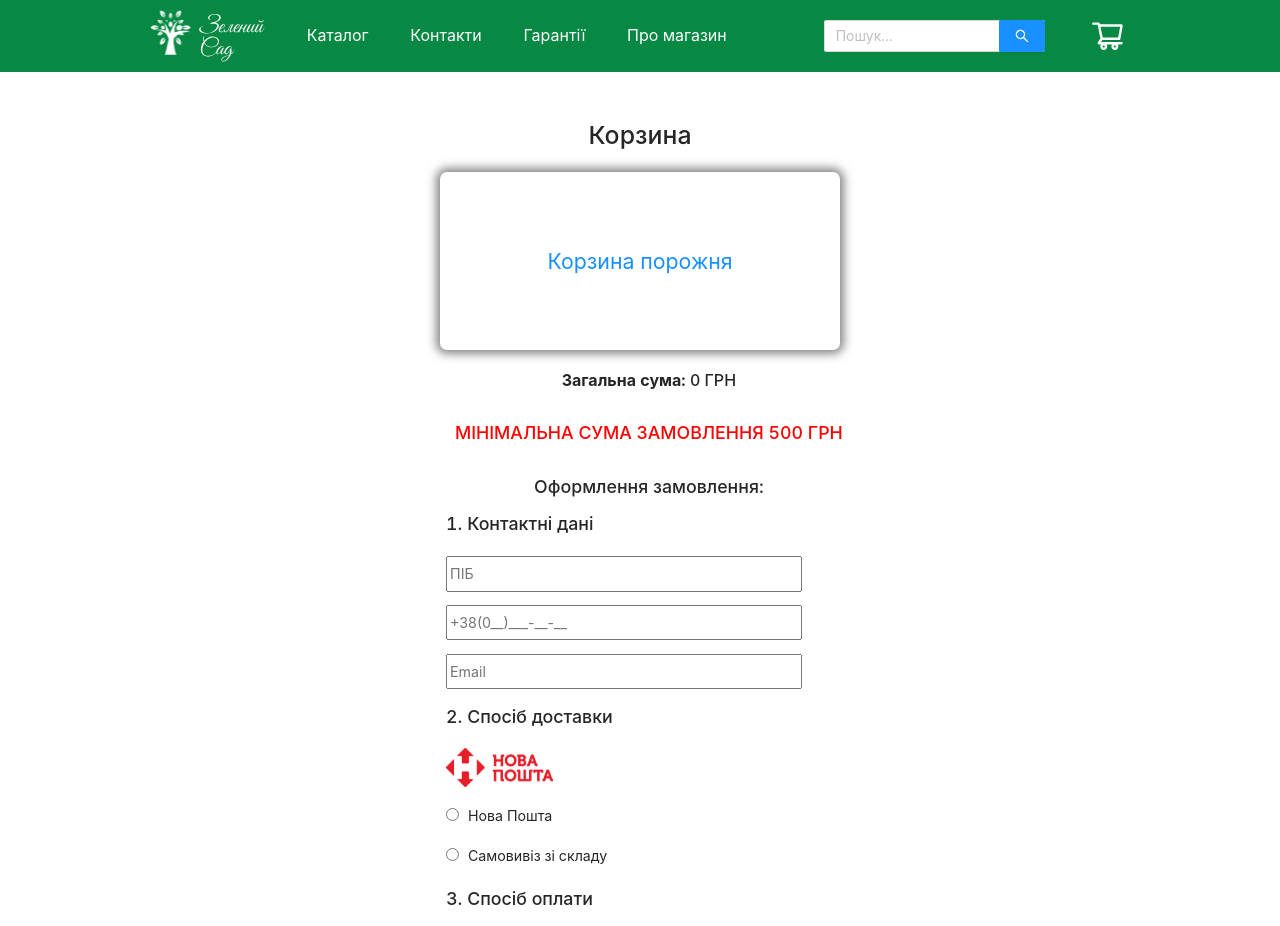
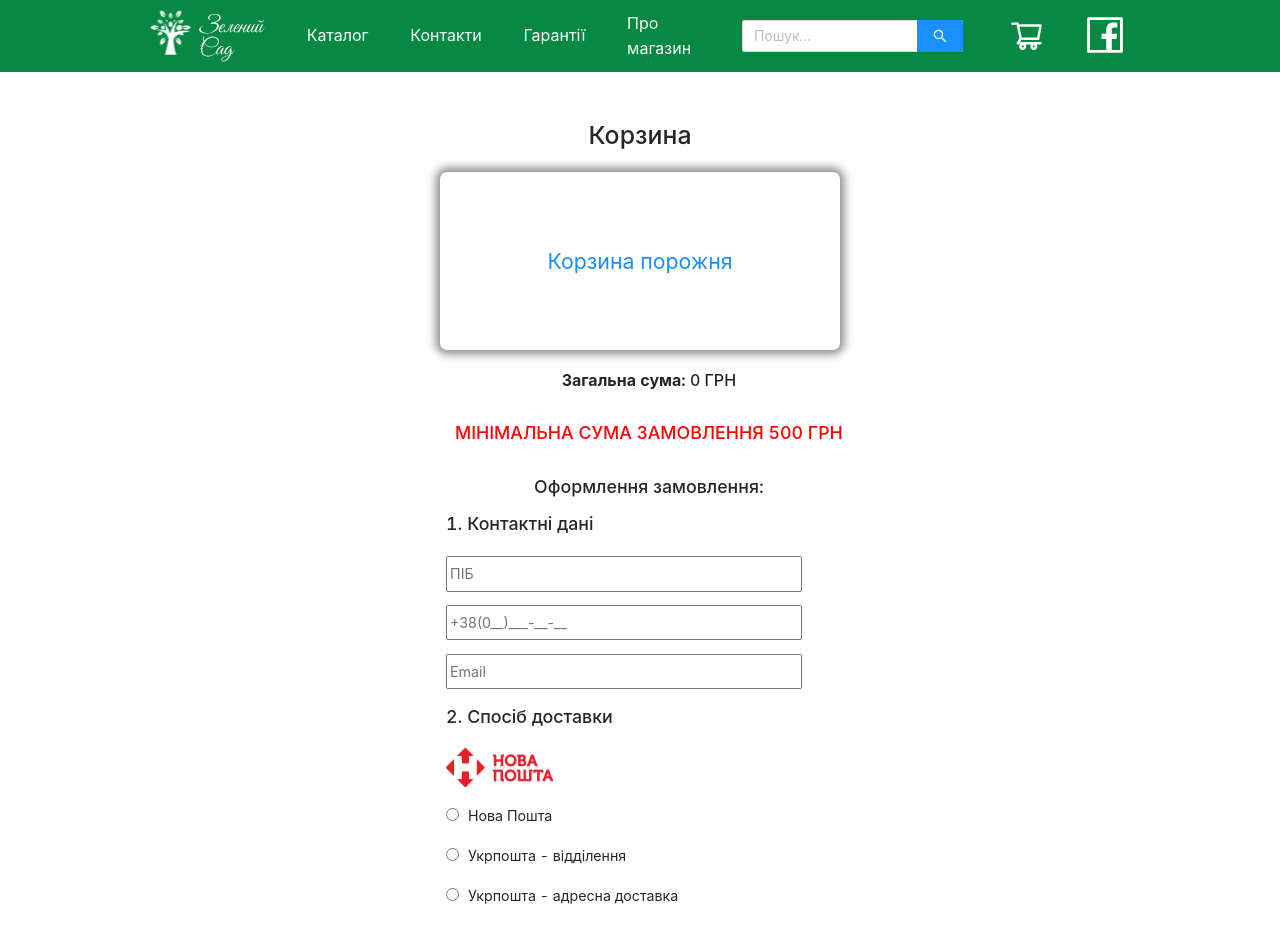
Before and after one commit to koffis/plants-catalog, a React (Create React App) app: page /cart in a window 1280 px wide. Shown: the top 926 px of the page. Built offline with nearby package versions, Linux system fonts and the light colour scheme.

Commit message:
new changes

```diff
--- a/src/modules/CartPage/delivery.js
+++ b/src/modules/CartPage/delivery.js
@@ -3,11 +3,11 @@ import { useHistory } from "react-router-dom";
 
 import novaposhta from "../../assets/images/novaposhta.svg";
 import banks from "../../assets/images/banks.png";
-import { clearCart } from './actions/cartActions';
+import { clearCart } from "./actions/cartActions";
 import { buyGoods } from "./api";
 import { useDispatch } from "react-redux";
 
-import './index.scss';
+import "./index.scss";
 
 const Delivery = ({ cart, price, setSuccess }) => {
   let history = useHistory();
@@ -30,29 +30,106 @@ const Delivery = ({ cart, price, setSuccess }) => {
           buyGoods({
             line_items: cart,
             price,
-            ...values
+            ...values,
           }).then(() => {
             setSuccess(true);
-            setTimeout(() => setSuccess(false), 5000)});
-            dispatch(clearCart());
+            setTimeout(() => setSuccess(false), 5000);
+          });
+          dispatch(clearCart());
         }}
       >
         {({ values }) => (
           <Form>
-            <Field className='cart-delivery-input' required name="name" placeholder="ПІБ" />
-            <Field className='cart-delivery-input' required name="number" placeholder="+38(0__)___-__-__" />
-            <Field className='cart-delivery-input' required name="email" placeholder="Email" type="email" />
+            <Field
+              className="cart-delivery-input"
+              required
+              name="name"
+              placeholder="ПІБ"
+            />
+            <Field
+              className="cart-delivery-input"
+              required
+              name="number"
+              placeholder="+38(0__)___-__-__"
+            />
+            <Field
+              className="cart-delivery-input"
+              required
+              name="email"
+              placeholder="Email"
+              type="email"
+            />
             <h4>2. Спосіб доставки</h4>
-            <img className="cart-delivery-poshta" src={novaposhta} alt="nova poshta" />
-            <div className='cart-delivery-radio' role="group" aria-labelledby="my-radio-group">
+            <img
+              className="cart-delivery-poshta"
+              src={novaposhta}
+              alt="nova poshta"
+            />
+            <div
+              className="cart-delivery-radio"
+              role="group"
+              aria-labelledby="my-radio-group"
+            >
               <label>
                 <Field type="radio" name="delivery" value="Нова пошта" />
                 Нова Пошта
               </label>
               {values.delivery === "Нова пошта" && (
                 <div className="poshta-block">
-                  <Field className='cart-delivery-input' required name="town" placeholder="Місто" />
-                  <Field className='cart-delivery-input' required name="department" placeholder="Відділення" />
+                  <Field
+                    className="cart-delivery-input"
+                    required
+                    name="town"
+                    placeholder="Місто"
+                  />
+                  <Field
+                    className="cart-delivery-input"
+                    required
+                    name="department"
+                    placeholder="Відділення"
+                  />
+                </div>
+              )}
+              <label>
+                <Field
+                  type="radio"
+                  name="delivery"
+                  value="Укрпошта - відділення"
+                />
+                Укрпошта - відділення
+              </label>
+              {values.delivery === "Укрпошта - відділення" && (
+                <div className="poshta-block">
+                  <Field
+                    className="cart-delivery-input"
+                    required
+                    name="department"
+                    placeholder="Введіть індекс відділення укрпошти"
+                  />
+                </div>
+              )}
+              <label>
+                <Field
+                  type="radio"
+                  name="delivery"
+                  value="Укрпошта - адреснa доставкa"
+                />
+                Укрпошта - адреснa доставкa
+              </label>
+              {values.delivery === "Укрпошта - адреснa доставкa" && (
+                <div className="poshta-block">
+                  <Field
+                    className="cart-delivery-input"
+                    required
+                    name="department"
+                    placeholder="Введіть індекс відділення укрпошти"
+                  />
+                  <Field
+                    className="cart-delivery-input"
+                    required
+                    name="town"
+                    placeholder="Введіть Вашу повну поштову адресу"
+                  />{" "}
                 </div>
               )}
               <label>
@@ -62,7 +139,11 @@ const Delivery = ({ cart, price, setSuccess }) => {
             </div>
             <h4>3. Спосіб оплати</h4>
             <img className="cart-delivery-banks" src={banks} alt="banks" />
-            <div className='cart-delivery-radio' role="group" aria-labelledby="my-radio-group">
+            <div
+              className="cart-delivery-radio"
+              role="group"
+              aria-labelledby="my-radio-group"
+            >
               <label>
                 <Field type="radio" name="payment" value="Переказ на карту" />
                 Переказ на карту
@@ -81,15 +162,24 @@ const Delivery = ({ cart, price, setSuccess }) => {
               as="textarea"
               name="comment"
               placeholder="Коментар до замовлення"
-              maxLength='180'
+              maxLength="180"
             />
             <p>
-              Коли ви здійснюєте покупку в нашому магазині,
-              ви погоджуєтесь з
+              Коли ви здійснюєте покупку в нашому магазині, ви погоджуєтесь з
               <b> користувацьким договором</b>
             </p>
-            <button disabled={price > 499 ? false : true} className="cart-delivery-button" type="submit">Оформити замовлення</button>
-            {price < 500 && <h5 style={{color: "red"}}>МІНІМАЛЬНА СУМА ЗАМОВЛЕННЯ 500 ГРН</h5>}
+            <button
+              disabled={price > 499 ? false : true}
+              className="cart-delivery-button"
+              type="submit"
+            >
+              Оформити замовлення
+            </button>
+            {price < 500 && (
+              <h5 style={{ color: "red" }}>
+                МІНІМАЛЬНА СУМА ЗАМОВЛЕННЯ 500 ГРН
+              </h5>
+            )}
           </Form>
         )}
       </Formik>
--- a/src/modules/components/Footer/index.js
+++ b/src/modules/components/Footer/index.js
@@ -46,7 +46,7 @@ const Footer = () => {
           <a
             className="footer-other-block-icon"
             target="_blank" rel="noopener noreferrer"
-            href="https://www.facebook.com/SagSimyBoyko/"
+            href="https://www.facebook.com/green.garden.ternopil/"
           >
             <FacebookOutlined />
           </a>
--- a/src/modules/components/Header/index.js
+++ b/src/modules/components/Header/index.js
@@ -8,6 +8,7 @@ import {
   ShoppingCartOutlined,
   AppstoreOutlined,
   MenuOutlined,
+  FacebookOutlined,
 } from "@ant-design/icons";
 import { Button } from "antd";
 import styled from "styled-components";
@@ -50,13 +51,27 @@ const Header = () => {
           <Link to="/about">Про магазин</Link>
         </span>
         <span className="header-desktop-menu-right">
-        <SearchCustom placeholder="Пошук..." onSearch={onSearch} enterButton />
+          <SearchCustom
+            placeholder="Пошук..."
+            onSearch={onSearch}
+            enterButton
+          />
           <Link style={{ display: "flex" }} to="/cart">
             <ShoppingCartOutlined style={{ fontSize: 35, color: "white" }} />
-          {count.length !== 0 && <div className="header-desktop-menu-right-count">
+            {count.length !== 0 && (
+              <div className="header-desktop-menu-right-count">
                 {count.length}
-          </div>}
+              </div>
+            )}
           </Link>
+          <a
+            className="footer-other-block-icon"
+            target="_blank"
+            rel="noopener noreferrer"
+            href="https://www.facebook.com/green.garden.ternopil/"
+          >
+            <FacebookOutlined style={{ fontSize: 40, color: "white" }} />
+          </a>
         </span>
       </div>
     </div>
@@ -66,7 +81,9 @@ const Header = () => {
         <div className="header-menu-info">
           <span>
             <PhoneFilled style={{ fontSize: 20 }} />
-            <span className="header-menu-info-phone"><a href="tel:+380974933167">(097) 493 31 67</a></span>
+            <span className="header-menu-info-phone">
+              <a href="tel:+380974933167">(097) 493 31 67</a>
+            </span>
           </span>
           <CloseOutlined
             style={{ fontSize: 25 }}
@@ -104,6 +121,13 @@ const Header = () => {
           <Link to="/contacts">
             <p>Контакти</p>
           </Link>
+          <a
+            target="_blank"
+            rel="noopener noreferrer"
+            href="https://www.facebook.com/green.garden.ternopil/"
+          >
+            <p>Facebook</p>
+          </a>
         </div>
       </div>
     </div>
@@ -122,9 +146,11 @@ const Header = () => {
         enterButton
       />
       <Link to="/cart">
-        {count.length !== 0 ? <div className="header-desktop-menu-right-count">
-          {count.length}
-        </div> : <ShoppingCartOutlined style={{ fontSize: 30, color: "white" }} />}
+        {count.length !== 0 ? (
+          <div className="header-desktop-menu-right-count">{count.length}</div>
+        ) : (
+          <ShoppingCartOutlined style={{ fontSize: 30, color: "white" }} />
+        )}
       </Link>
     </div>
   );
```
Also changed, not shown: 1 other file (tests, documents, lock files or other folders). Lines whose indentation alone changed are shown as unchanged.
